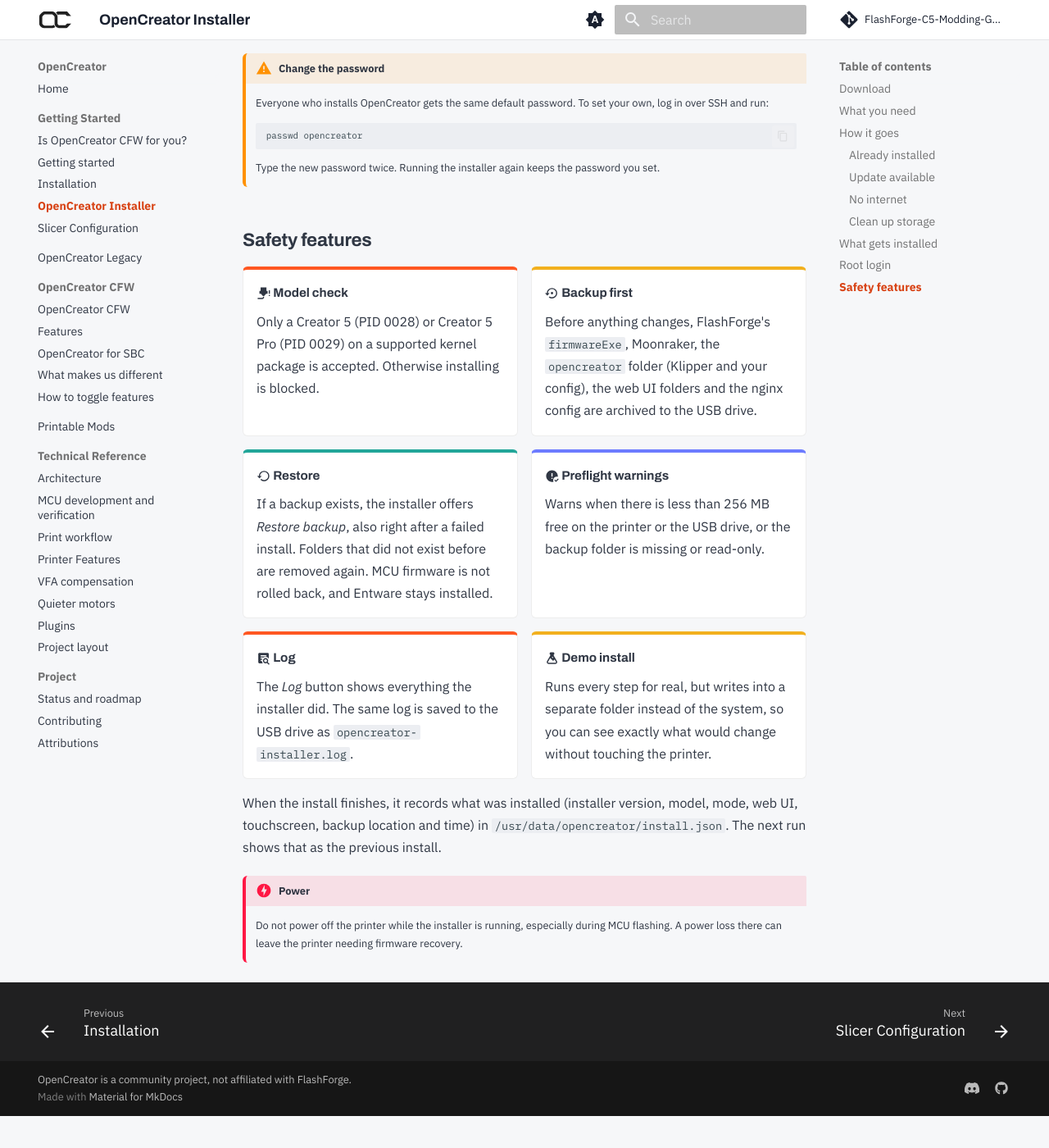
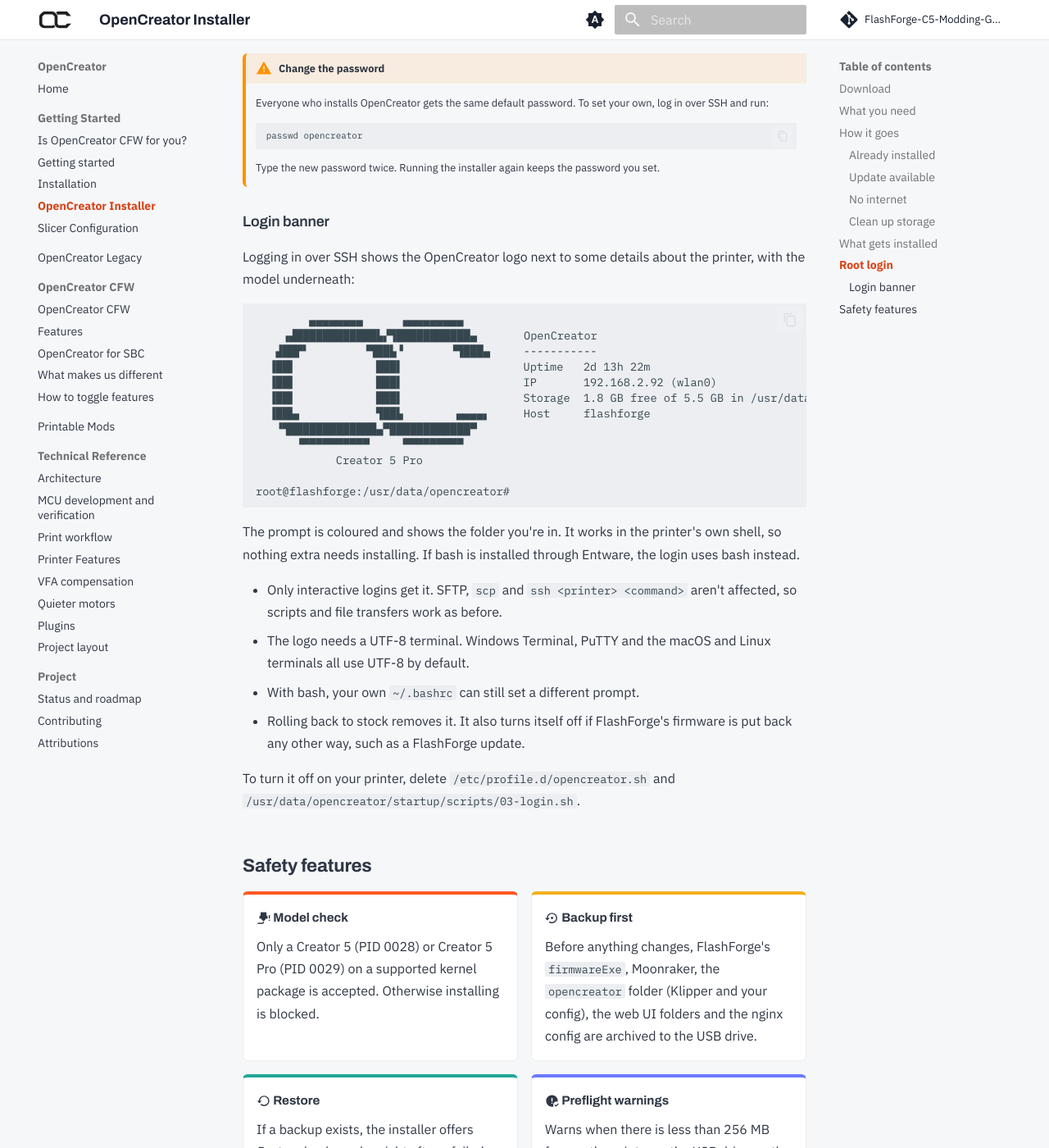
Before and after one commit to FlashForge-C5-Modding-Group/OpenCreator, an MkDocs documentation site: the page built from docs/installer.md, in a window 1280 px wide and 1400 px high, scrolled down 9617 px. Shown: the whole window at 82% size. Built offline with MkDocs 1.6.1 and Material for MkDocs 9.7.7, drawn with Linux system fonts in a browser that asks for light colours; comment, search, counter and statistics services are not loaded; before the commit the page ends 10978 px from its top, so only the background shows below that.

Commit message:
docs: ssh login banner

````diff
--- a/docs/installer.md
+++ b/docs/installer.md
@@ -188,6 +188,41 @@ ssh opencreator@<printer IP>
     Type the new password twice. Running the installer again keeps the
     password you set.
 
+### Login banner
+
+Logging in over SSH shows the OpenCreator logo next to some details about the
+printer, with the model underneath:
+
+```text
+        ▄▄▄▄▄▄▄▄      ▄▄▄▄▄▄▄▄▄
+    ▗▟████████████▙▞▜███████████▄       OpenCreator
+   ▟██▛▘        ▝▜██▙▝       ▝▜███▄     -----------
+  ▐██▌            ███▌                  Uptime   2d 13h 22m
+  ▐██▌            ███▌                  IP       192.168.2.92 (wlan0)
+  ▐██▌            ███▌                  Storage  1.8 GB free of 5.5 GB in /usr/data
+  ▐██▙▖           ▜██▙        ▄▄▄▄▖     Host     flashforge
+   ▝▜█████████████▄▀████████████▀
+      ▝▀▀▀▀▀▀▀▀▀▀     ▀▀▀▀▀▀▀▀▀
+            Creator 5 Pro
+
+root@flashforge:/usr/data/opencreator#
+```
+
+The prompt is coloured and shows the folder you're in. It works in the
+printer's own shell, so nothing extra needs installing. If bash is installed
+through Entware, the login uses bash instead.
+
+- Only interactive logins get it. SFTP, `scp` and `ssh <printer> <command>`
+  aren't affected, so scripts and file transfers work as before.
+- The logo needs a UTF-8 terminal. Windows Terminal, PuTTY and the macOS and
+  Linux terminals all use UTF-8 by default.
+- With bash, your own `~/.bashrc` can still set a different prompt.
+- Rolling back to stock removes it. It also turns itself off if FlashForge's
+  firmware is put back any other way, such as a FlashForge update.
+
+To turn it off on your printer, delete `/etc/profile.d/opencreator.sh` and
+`/usr/data/opencreator/startup/scripts/03-login.sh`.
+
 ## Safety features
 
 <div class="grid cards" markdown>
````
Also changed, not shown: docs/cfwfeatures.md (+1 -0 lines), docs/installation-and-safety.md (+4 -0 lines).
